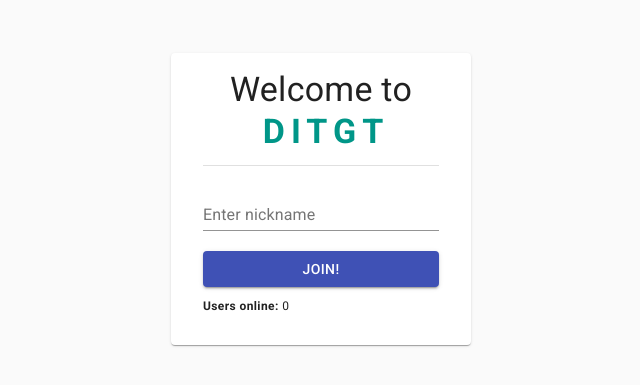
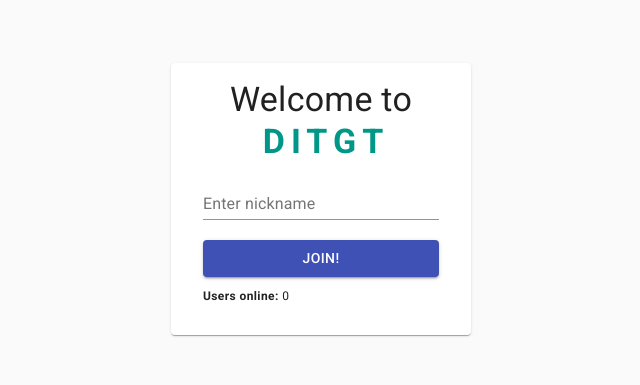
Before and after one commit to geoboom/cvwo-frontend, a React (Create React App) app: page /auth in a window 1280 px wide. Shown: the part 201-586 px from the top of the page, without its empty margins (319-959 px from the left). Built offline with nearby package versions, Linux system fonts and the light colour scheme.

Commit message:
updated readme

```diff
--- a/src/components/LoginSignup.js
+++ b/src/components/LoginSignup.js
@@ -110,8 +110,8 @@ const LoginSignup = () => {
               DITGT
             </Box>
           </Typography>
-          <Divider />
-          <br />
+          {/* <Divider /> */}
+          {/* <br /> */}
           {/* <div style={{ height: 5 }} /> */}
           <TextField
             size="small"
```
Also changed, not shown: 1 other file (tests, documents, lock files or other folders).
